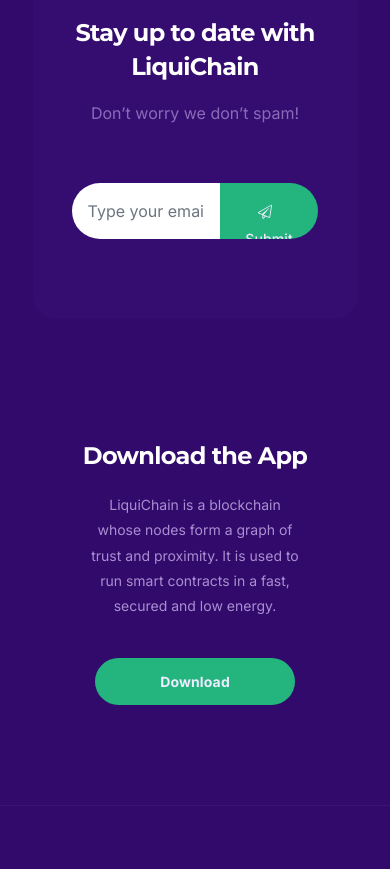
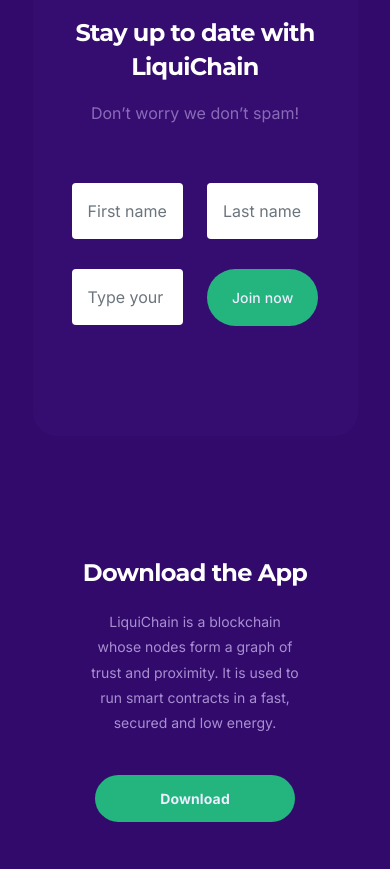
Before and after one commit to tjauffret/website, a plain HTML site: page index.html in a window 390 px wide. Shown: the part 9760-10629 px from the top of the page. Drawn offline with Linux system fonts and the light colour scheme.

Commit message:
Home page updated

```diff
--- a/assets/css/style.css
+++ b/assets/css/style.css
@@ -2269,24 +2269,19 @@ select.form-control:not([size]):not([multiple]) {
 	margin: 0px auto;
 }
 
-.newsletter-form input{
-	width: 75%;
+.newsletter-form .input-container input{
+	width: 33.3%;
 	float: left;
 	border-radius: 0;
 }
 
 .newsletter-form button{
-	width: 25%;
-	float: right;
-	border-radius: 0;
+	width: 100%;
+	border-radius: 50px;
 	padding: 15px 20px !important;
 }
 
-.newsletter-wrapper{
-	border-radius: 50px;
-	overflow: hidden;
-	height: 56px;
-}
+
 
 .newsletter-form button img{
 	margin-right: 10px;
@@ -2362,10 +2357,10 @@ footer{
 
 @media(max-width: 768px) {
 	.newsletter-form button{
-		width: 40%;
+		/* width: 40%; */
 	}
 	.newsletter-form input{
-		width: 60%;
+		/* width: 60%; */
 	}
 
 	.navbar-brand{
--- a/index.html
+++ b/index.html
@@ -35,6 +35,7 @@
     </style>
 
 
+
     <!-- Custom styles for this template -->
     <link href="assets/css/carousel.css" rel="stylesheet">
     <link href="assets/css/style.css" rel="stylesheet">
@@ -66,7 +67,7 @@
               <a class="nav-link" href="#">Build</a>
             </li>
             <li class="nav-item">
-              <a class="btn btn-download btn-primary btn-rounded-circle">Download</a>
+              <a class="btn btn-download btn-primary btn-rounded-circle" href="#join-form">Join us</a>
             </li>
 
           </ul>
@@ -363,14 +364,24 @@
       </h2>
     </div>
     <div class="row justify-content-center ">
-        <div class="col-10 col-lg-8 newsletter-form">
-              <div class="newsletter-wrapper mt-60">
-
-                  <input type="email" class="form-control" id="exampleFormControlInput1" placeholder="Type your email">
-                  <button type="submit" class="btn btn-primary"><img src="assets/images/img-submit.svg"/>Submit</button>
-
+        <div class="col-10 col-lg-10 newsletter-form">
+              <div class="newsletter-wrapper mt-60 row" id="join-form">
+                <div class="col-6 col-lg-3 mb-30">
+                    <input type="text" class="form-control"  placeholder="First name">
+                </div>
+                <div class="col-6 col-lg-3 mb-30">
+                  <input type="text" class="form-control"  placeholder="Last name">
+              </div>
+              <div class="col-6 col-lg-3 mb-30">
+                <input type="Email" class="form-control"  placeholder="Type your email">
+            </div>
+            <div class="col-6 col-lg-3 mb-30">
+              <button type="submit" class="btn btn-primary">Join now</button>
+          </div>
               </div>
         </div>
+
+
     </div>
    </div>
   </div>
@@ -524,8 +535,5 @@
 </main>
 
 
-    <script src="assets/js/bootstrap.bundle.min.js"></script>
-
-
   </body>
 </html>
```
